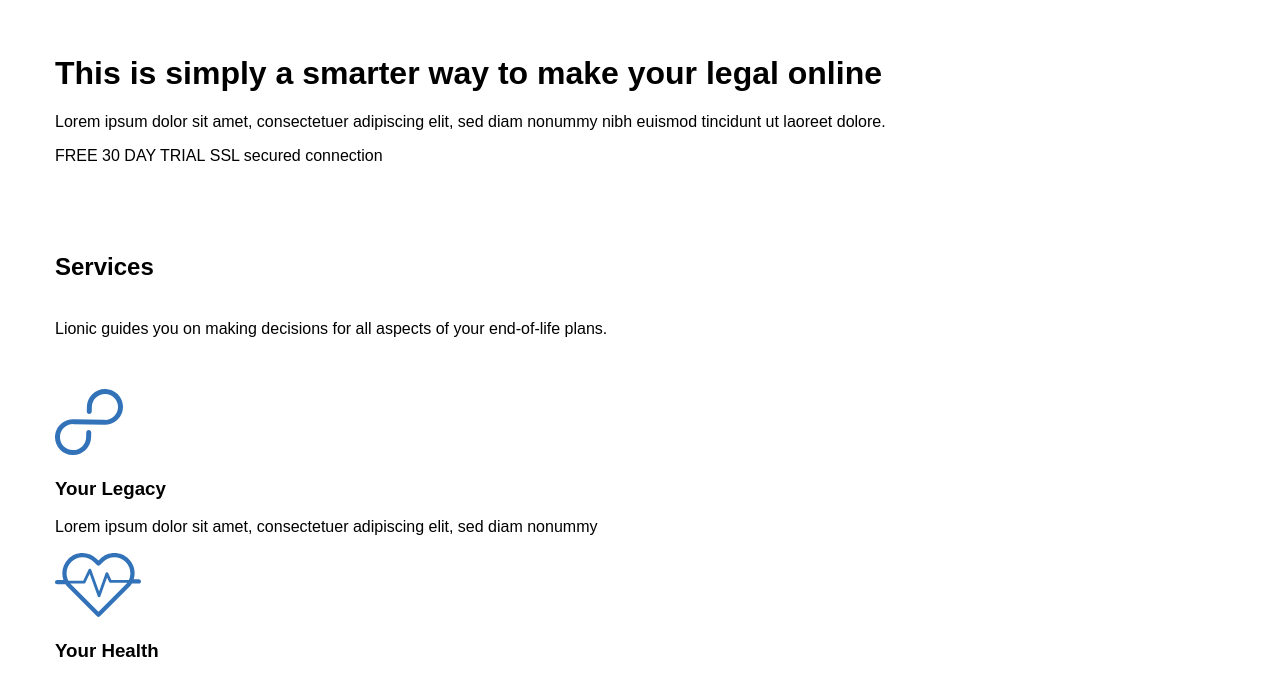
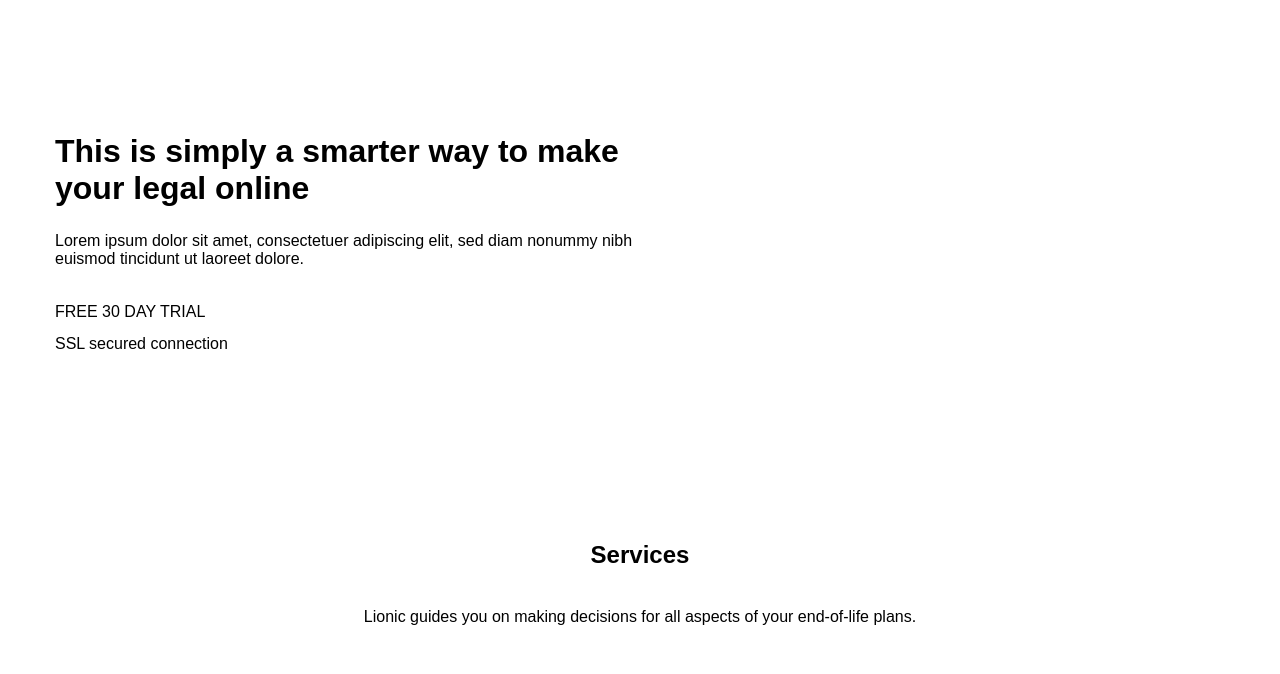
Before and after one commit to KonstantinSavchenko/lionic-start, a plain HTML site: page index.html in a window 1280 px wide. Shown: the part 87-761 px from the top of the page. Drawn offline with Linux system fonts and the light colour scheme.

```diff
--- a/css/style.css
+++ b/css/style.css
@@ -79,3 +79,65 @@ body {
 .header-list-item:not(:last-child) {
     margin-right: 52px;
 }
+
+/* hero */
+
+.hero {
+    padding: 100px 0;
+}
+
+.hero-content {
+    max-width: 50%;
+    flex-direction: column;
+    align-items: flex-start;
+}
+
+.hero-title {
+    margin: 0;
+    margin-bottom: 25px;
+}
+
+.hero-deskr {
+    margin: 0;
+    margin-bottom: 34px;
+}
+
+.hero-btn {
+    margin-bottom: 14px;
+}
+
+/* services */
+
+.services-title {
+    text-align: center;
+}
+
+.services-descr {
+    text-align: center;
+}
+
+.services-item {
+    flex-direction: column;
+    align-items: center;
+    padding: 30px;
+    width: 270 px;
+    outline: 1px solid coral;
+}
+
+.services-item:not(:nth-child(4n)) {
+    margin-right: 30px;
+}
+
+.services-item-icon {
+    margin-bottom: 25px;
+}
+
+.services-item-title {
+    margin: 0;
+    margin-bottom: 15px;
+}
+
+.services-item-descr {
+    margin: 0;
+    text-align: center;
+}
--- a/index.html
+++ b/index.html
@@ -58,7 +58,7 @@
     <main class="main">
         <section id="hero" class="hero">
             <div class="container">
-                <div class="hero-content">
+                <div class="hero-content flex">
                     <h1 class="hero-title">
                         This is&nbsp;simply a&nbsp;smarter way to&nbsp;make your legal online
                     </h1>
@@ -84,8 +84,8 @@
                 <p class="section-descr services-descr">
                     Lionic guides you on&nbsp;making decisions for all aspects of&nbsp;your end-of-life plans.
                 </p>
-                <ul class="services-items list-reset">
-                    <li class="services-item">
+                <ul class="services-items list-reset flex">
+                    <li class="services-item flex">
                         <svg class="services-item-icon" width="68" height="66" viewBox="0 0 68 66" fill="none"
                             xmlns="http://www.w3.org/2000/svg">
                             <path
@@ -99,7 +99,7 @@
                             Lorem ipsum dolor sit amet, consectetuer adipiscing elit, sed diam nonummy
                         </p>
                     </li>
-                    <li class="services-item">
+                    <li class="services-item flex">
                         <svg class="services-item-icon" width="86" height="64" viewBox="0 0 86 64" fill="none"
                             xmlns="http://www.w3.org/2000/svg">
                             <path
@@ -113,7 +113,7 @@
                             Lorem ipsum dolor sit amet, consectetuer adipiscing elit, sed diam nonummy
                         </p>
                     </li>
-                    <li class="services-item">
+                    <li class="services-item flex">
                         <svg class="services-item-icon" width="64" height="64" viewBox="0 0 64 64" fill="none"
                             xmlns="http://www.w3.org/2000/svg">
                             <path
@@ -127,7 +127,7 @@
                             Lorem ipsum dolor sit amet, consectetuer adipiscing elit, sed diam nonummy
                         </p>
                     </li>
-                    <li class="services-item">
+                    <li class="services-item flex">
                         <svg class="services-item-icon" width="65" height="65" viewBox="0 0 65 65" fill="none"
                             xmlns="http://www.w3.org/2000/svg">
                             <path
```
